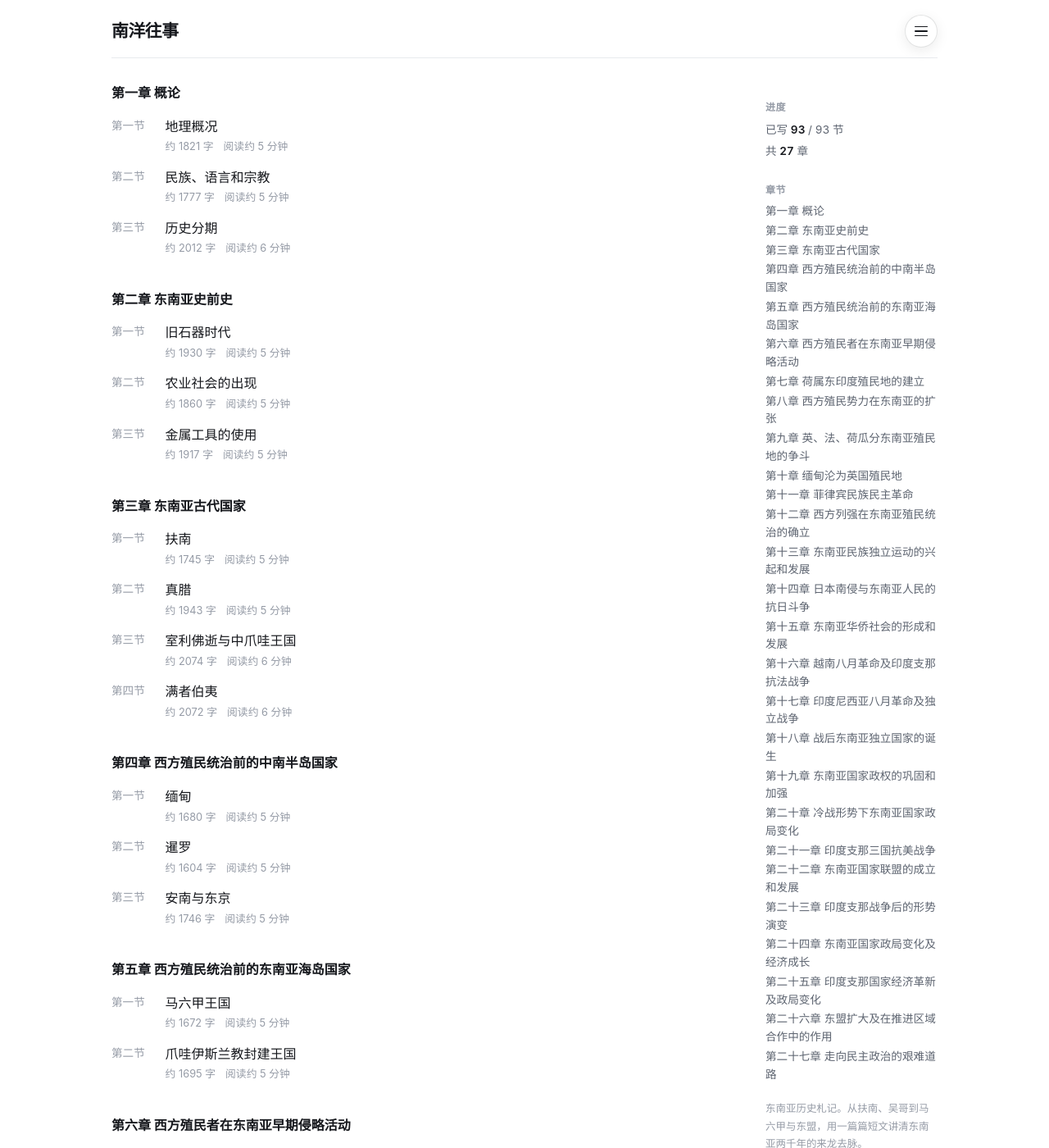
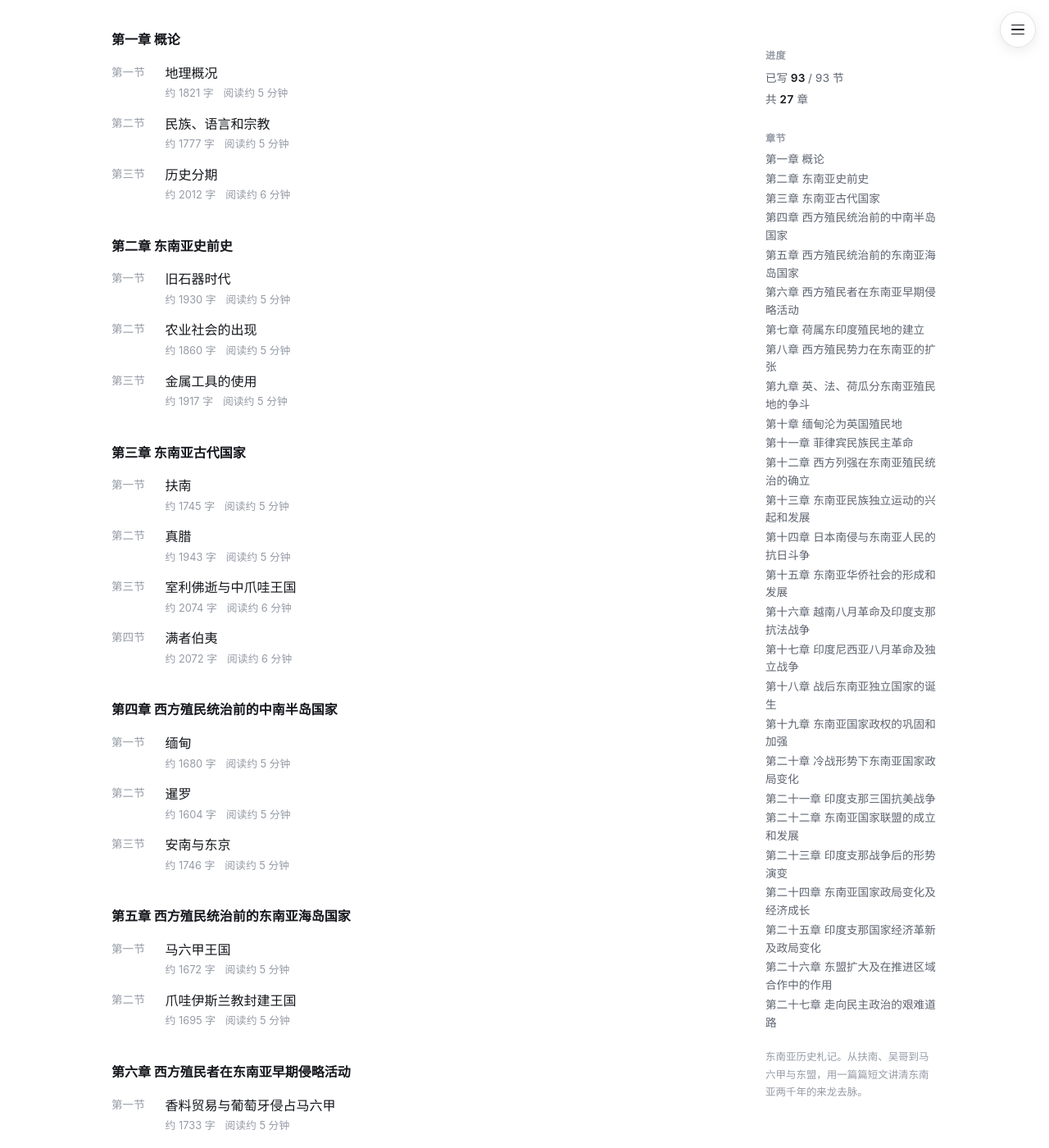
Before and after one commit to gguioo/gg, a Jekyll site: the page built from index.md, in a window 1280 px wide and 1400 px high. Shown: the whole window at 82% size. Built offline with Jekyll 4.4.1, drawn with Linux system fonts in a browser that asks for light colours.

Commit message:
去掉顶部导航栏，只保留右上角圆形玻璃按钮

```diff
--- a/_includes/header.html
+++ b/_includes/header.html
@@ -1,5 +1,4 @@
-<header class="top">
-  <a class="brand" href="{{ '/' | relative_url }}">南洋往事</a>
+<header class="float-menu">
   {%- assign p = page.url -%}
   <div class="menu">
     <button class="glass-btn" type="button" aria-expanded="false" aria-controls="site-menu" aria-label="打开菜单">
--- a/assets/style.css
+++ b/assets/style.css
@@ -607,3 +607,9 @@ main {
 .glass-menu a { padding: 9px 12px; border-radius: 9px; text-decoration: none; color: var(--fg); font-size: 0.95rem; }
 .glass-menu a:hover { background: color-mix(in srgb, var(--fg) 7%, transparent); }
 .glass-menu a[aria-current="page"] { font-weight: 600; }
+
+/* 无导航栏：只保留右上角悬浮圆形玻璃按钮 */
+.float-menu { position: fixed; top: max(14px, env(safe-area-inset-top)); right: 16px; z-index: 50; }
+.float-menu .menu { margin-left: 0; }
+.float-menu .glass-btn { width: 44px; height: 44px; }
+.page > main > :first-child, .page > main > .visually-hidden + * { margin-top: 28px; }
```
